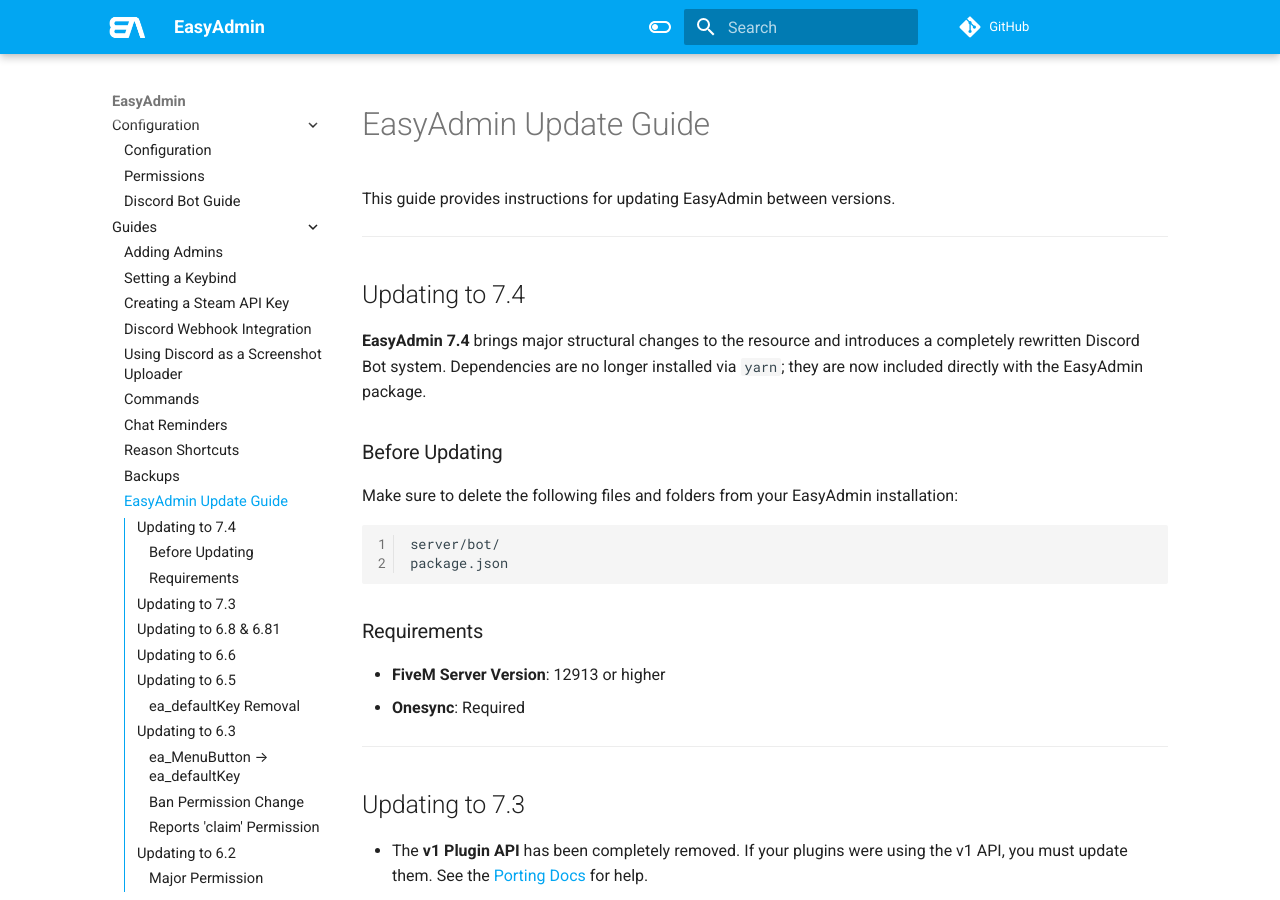
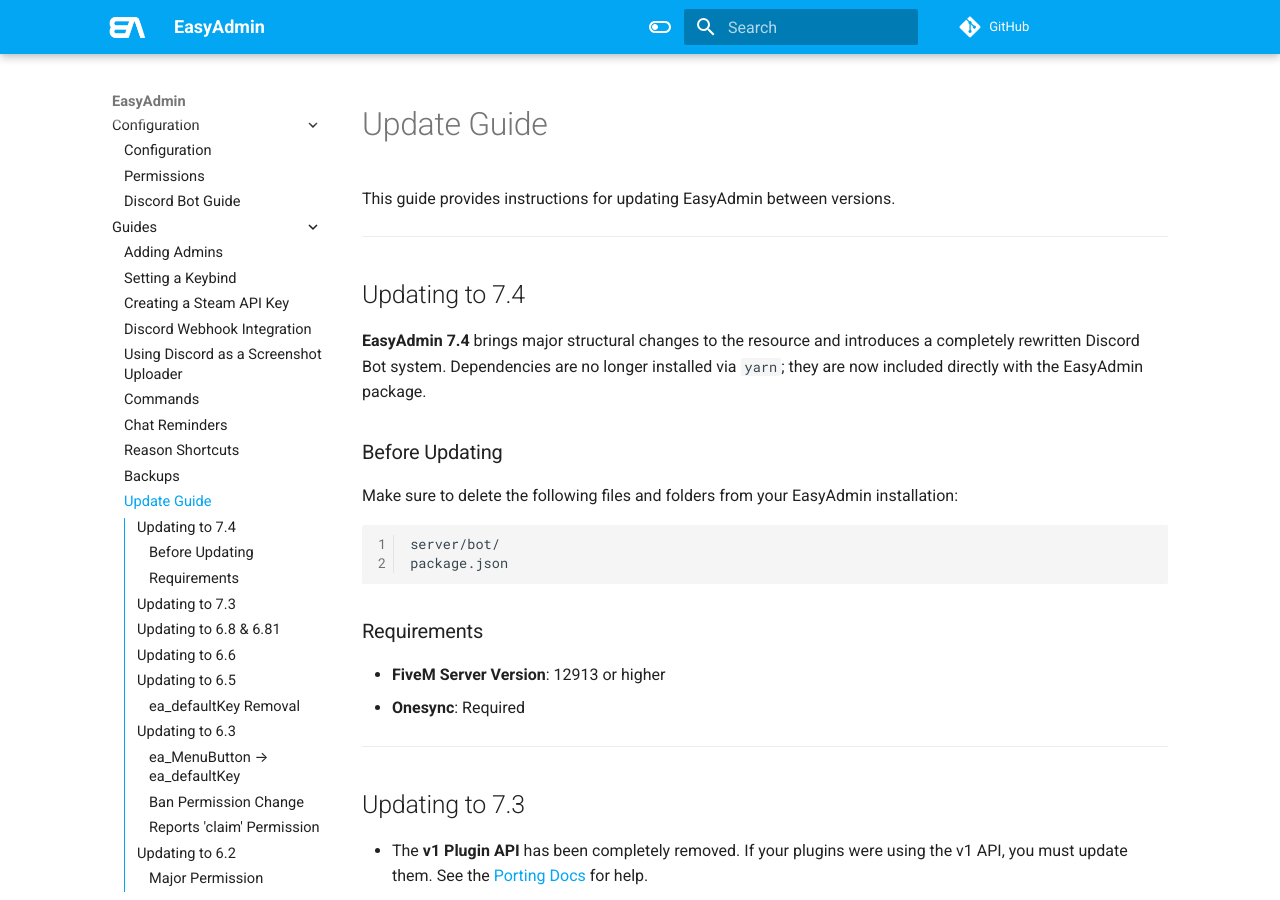
Before and after one commit to Blumlaut/EasyAdmin, an MkDocs documentation site: the page built from docs/docs/updating.md, in a window 1280 px wide and 900 px high. Built offline with MkDocs 1.6.1 and Material for MkDocs 9.7.7, drawn with Linux system fonts in a browser that asks for light colours; comment, search, counter and statistics services are not loaded.

Commit message:
Update updating.md

```diff
--- a/docs/docs/updating.md
+++ b/docs/docs/updating.md
@@ -1,4 +1,4 @@
-# EasyAdmin Update Guide
+# Update Guide
 
 This guide provides instructions for updating EasyAdmin between versions.
 
```
